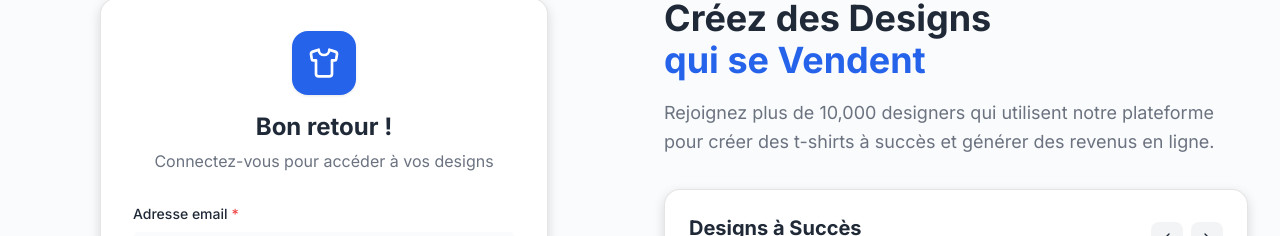
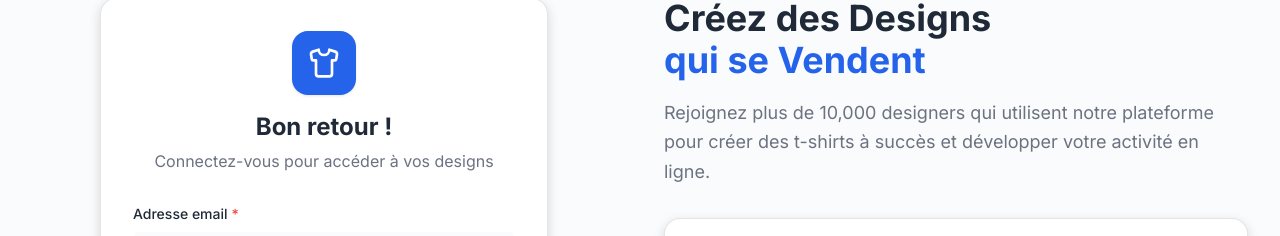
Before and after one commit to winner16/teeshirt_designer_pro, a React (Vite) app: page /user-login in a window 1280 px wide. Shown: the part 115-351 px from the top of the page. Built offline with nearby package versions, Linux system fonts and the light colour scheme.

Commit message:
Update index.jsx

```diff
--- a/src/pages/user-login/index.jsx
+++ b/src/pages/user-login/index.jsx
@@ -115,7 +115,7 @@ const UserLogin = () => {
                   </h2>
                   <p className="text-lg text-muted-foreground leading-relaxed">
                     Rejoignez plus de 10,000 designers qui utilisent notre plateforme
-                    pour créer des t-shirts à succès et générer des revenus en ligne.
+                    pour créer des t-shirts à succès et développer votre activité en ligne.
                   </p>
                 </div>
 
```
